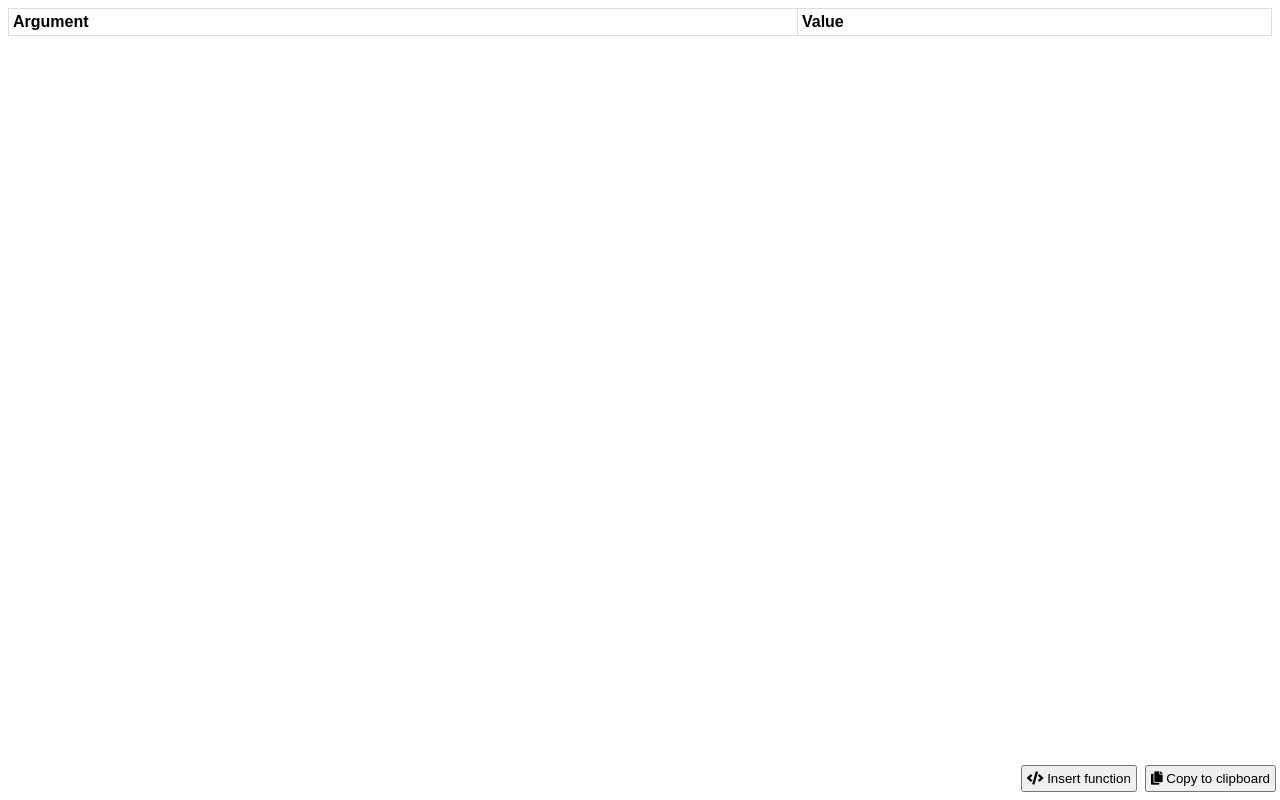
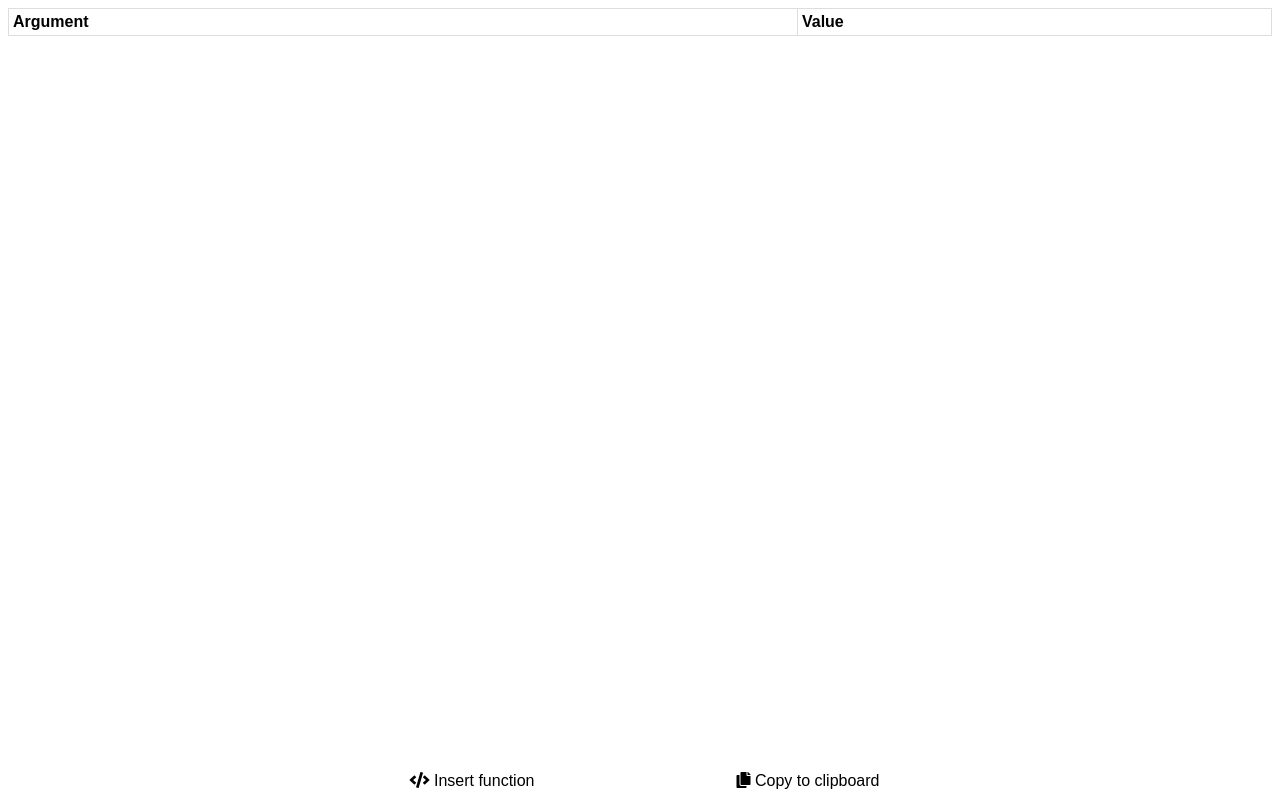
Before and after one commit to typhoon-hil/vscode-typhoon-test-extension, a website: page media/argumentsWebview.html in a window 1280 px wide. Drawn offline with Linux system fonts and the light colour scheme.

Commit message:
refactor: Update FunctionArguments View buttons design

```diff
--- a/media/argumentsWebview.css
+++ b/media/argumentsWebview.css
@@ -21,7 +21,7 @@ th {
 
 .stick {
     display: flex;
-    justify-content: flex-end;
+    justify-content: center;
     align-items: flex-end;
     position: fixed;
     bottom: 0;
@@ -31,7 +31,35 @@ th {
     background-color: var(--vscode-editor-background);
 }
 
-.stick button {
-    margin: 8px 4px;
-    padding: 4px;
-}
+.vscode-button {
+    background-color: var(--vscode-button-background);
+    color: var(--vscode-button-foreground);
+    border: 1px solid var(--vscode-button-border);
+    border-radius: 2px;
+    margin: 4px 8px;
+    padding: 6px 8px;
+    font-family: var(--vscode-font-family);
+    font-size: var(--vscode-font-size);
+    cursor: pointer;
+    outline: none;
+    transition: background-color 0.2s, border-color 0.2s;
+    flex: 1;
+    min-width: 10.5em;
+    max-width: 20em;
+  }
+
+  .vscode-button:hover {
+    background-color: var(--vscode-button-hoverBackground);
+	cursor: pointer;
+  }
+
+  .vscode-button:active {
+    background-color: var(--vscode-button-active-background);
+    border-color: var(--vscode-button-active-border);
+  }
+
+  .vscode-button:disabled {
+    background-color: var(--vscode-button-disabled-background);
+    color: var(--vscode-button-disabled-foreground);
+    cursor: not-allowed;
+  }
--- a/media/argumentsWebview.html
+++ b/media/argumentsWebview.html
@@ -19,8 +19,8 @@
     </table>
 
     <div class="stick" id="buttons">
-        <button id="insertButton"><i class="fas fa-code"></i> Insert function</button>
-        <button id="copyButton"><i class="fas fa-copy"></i> Copy to clipboard</button>
+        <button id="insertButton" class="vscode-button"><i class="fas fa-code"></i> Insert function</button>
+        <button id="copyButton" class="vscode-button"><i class="fas fa-copy"></i> Copy to clipboard</button>
     </div>
     <script src="argumentsWebview.js"></script>
 </body>
```
